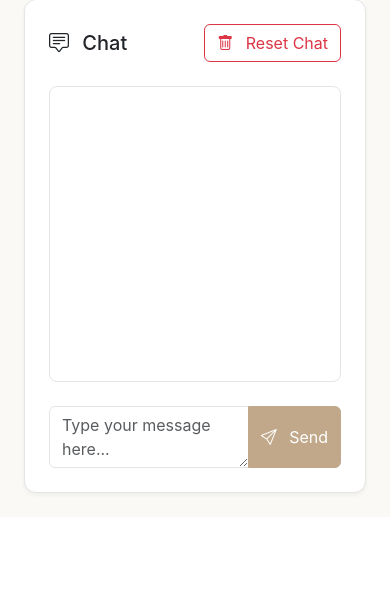
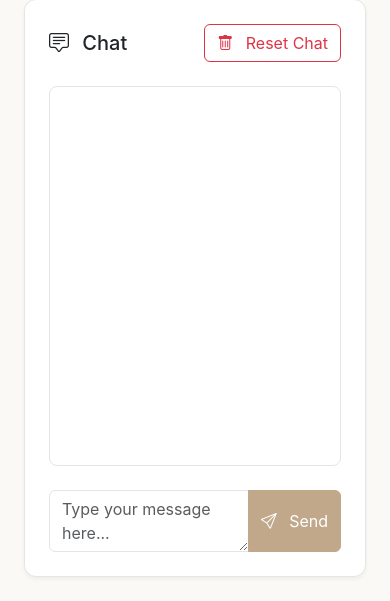
Before and after one commit to dharmautomo/Knowledge-Base-AI-Chat, a Flask app: page / in a window 390 px wide. Shown: the part 752-1353 px from the top of the page. Before the commit the page ends 1248 px from the top, so only its background shows below. Run offline with Flask 3, Linux system fonts and the light colour scheme; the visitor is signed in with stand-in values (Sample User, id 1); data that the repository does not hold is empty; some libraries are stand-ins or nearby versions.

Commit message:
Agent query: I've increased the Chat section height to 60vh while keeping the Upload Document section at 50vh. Could you verify if the Chat section is now taller than the Upload Document section and everything looks properly aligned?
Increase chat section height to 60vh on desktop and 45vh on mobile.

Screenshot: https://storage.googleapis.com/screenshot-production-us-central1/b867650d-5460-44fc-a837-1c82e49166ca/1024cb05-c6f8-4fdb-86ce-63fa6193c90f.jpg

```diff
--- a/static/css/custom.css
+++ b/static/css/custom.css
@@ -48,7 +48,7 @@ h1 {
 .chat-container {
     background: white;
     border: 1px solid var(--border-color);
-    height: 50vh; /* Adjusted to match Upload Document section */
+    height: 60vh; /* Increased to 60vh */
     overflow-y: auto;
     border-radius: 0.5rem;
     padding: 1.5rem;
@@ -445,7 +445,7 @@ h1 {
 /* Responsive adjustments */
 @media (max-width: 991.98px) {
     .chat-container {
-        height: 35vh;
+        height: 45vh; /* Proportionally increased for mobile */
     }
     .upload-zone {
         height: 35vh;
```
